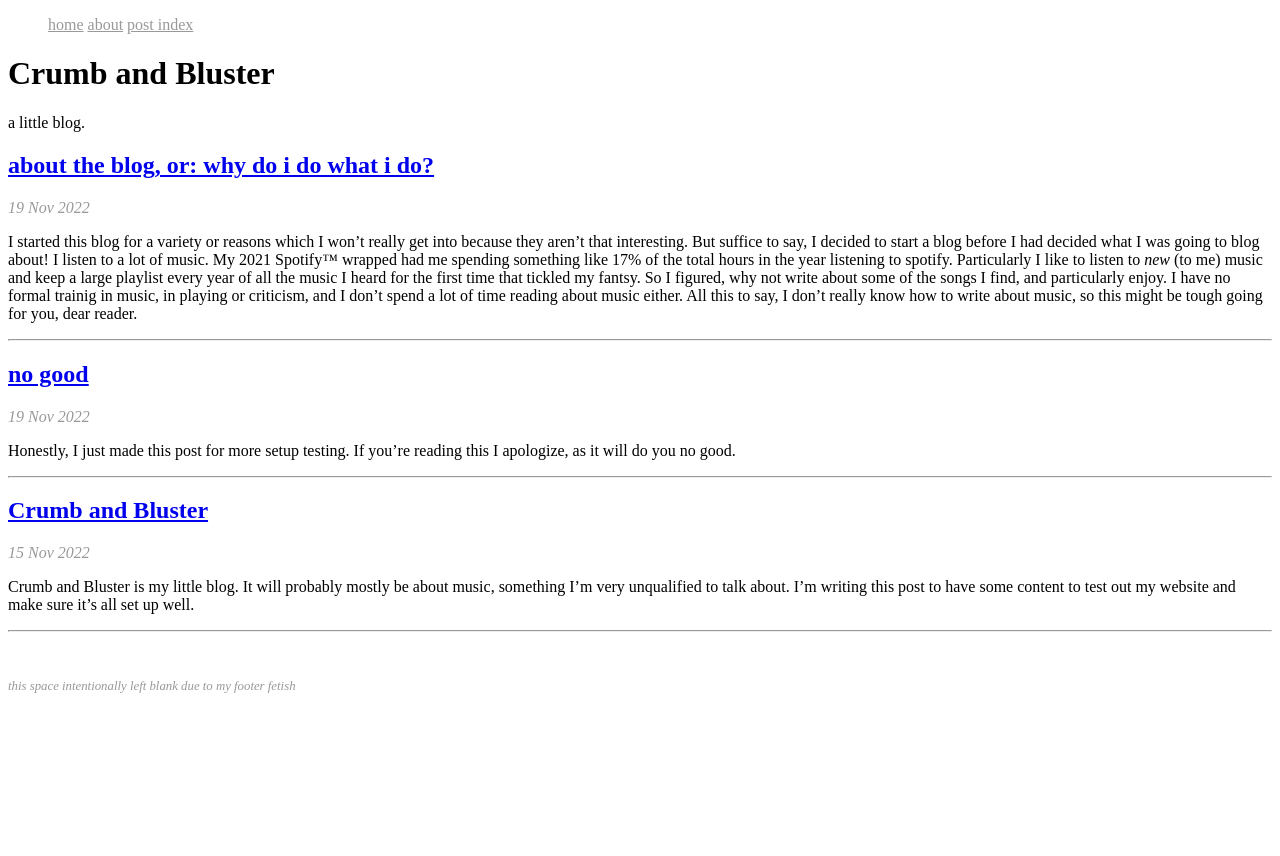
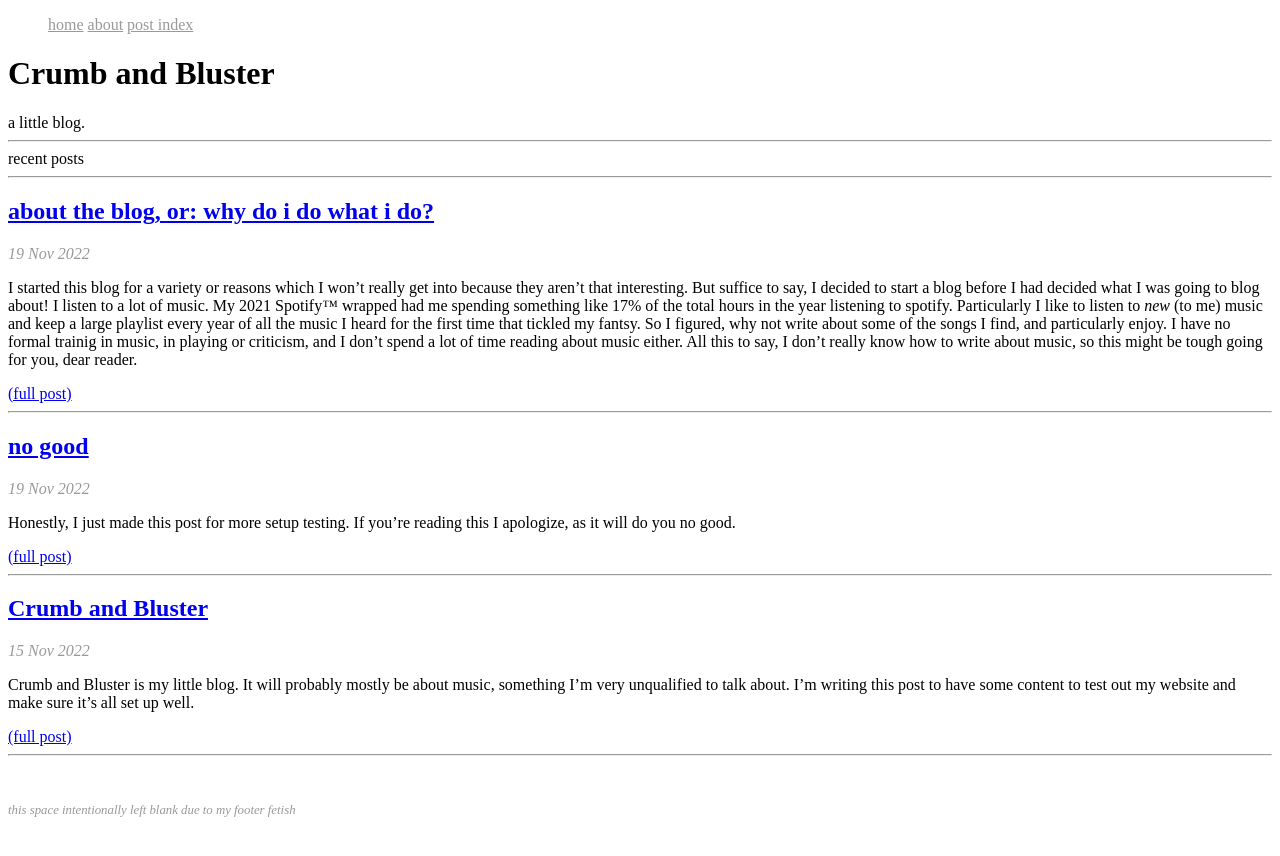
Before and after one commit to crumbandbluster/crumbandbluster.github.io, a Jekyll site: the page built from index.html, in a window 1280 px wide. Shown: the top 856 px of the page. Built offline with Jekyll 4.4.1, drawn with Linux system fonts in a browser that asks for light colours.

Commit message:
front page work

```diff
--- a/index.html
+++ b/index.html
@@ -5,10 +5,14 @@ title: Crumb and Bluster
 <div class="blurb">
     <h1>Crumb and Bluster</h1>
     <div class="subtitle">a little blog.</div>
+    <hr>
+    recent posts
+    <hr>
     {% for post in site.posts limit: 5 %}
         <h2><a href="{{ post.url }}" title="{{ post.title }}">{{ post.title }}</a></h2>
         <em style="color:#999">{{ post.date | date_to_string}}</em>
         {{ post.excerpt }}
+        <a href="{{ post.url }}" title="{{ post.title }}">(full post)</a>
         <hr>
     {% endfor %}
 </div><!-- /.blurb -->
```
